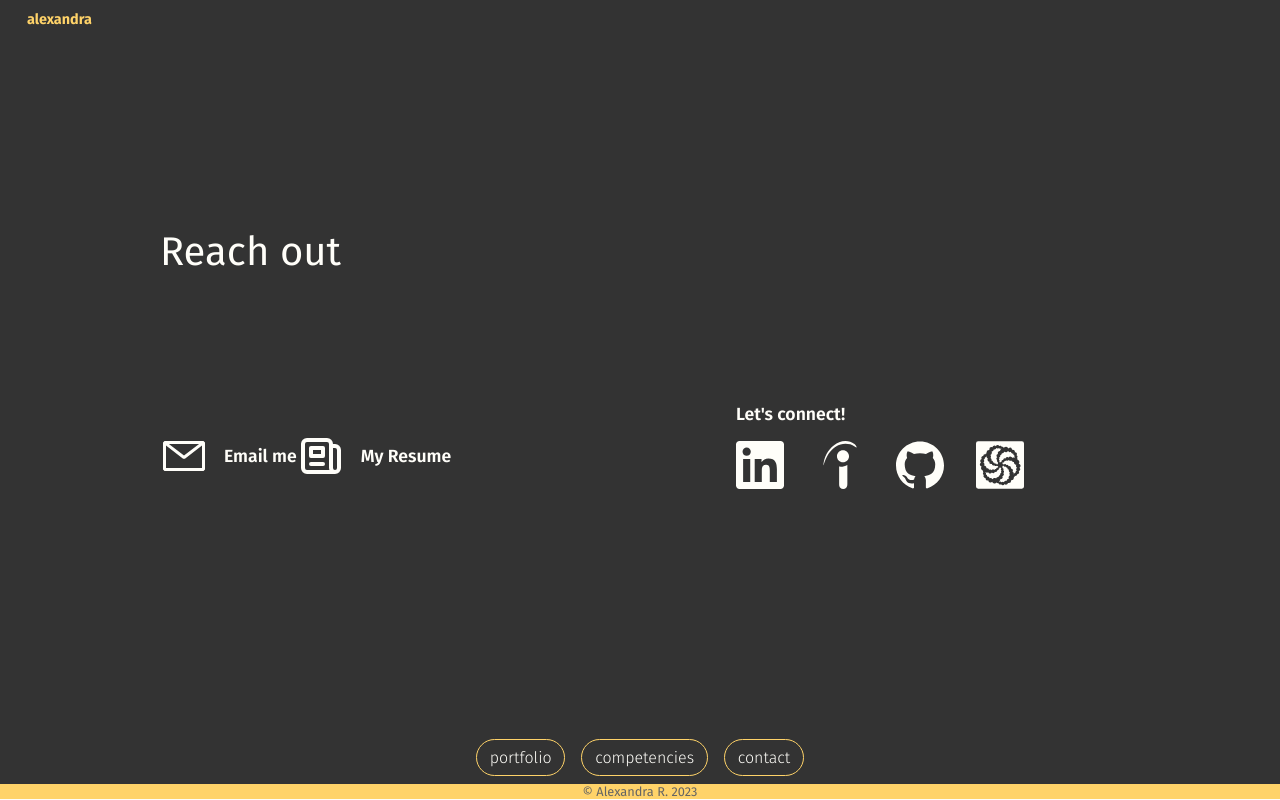
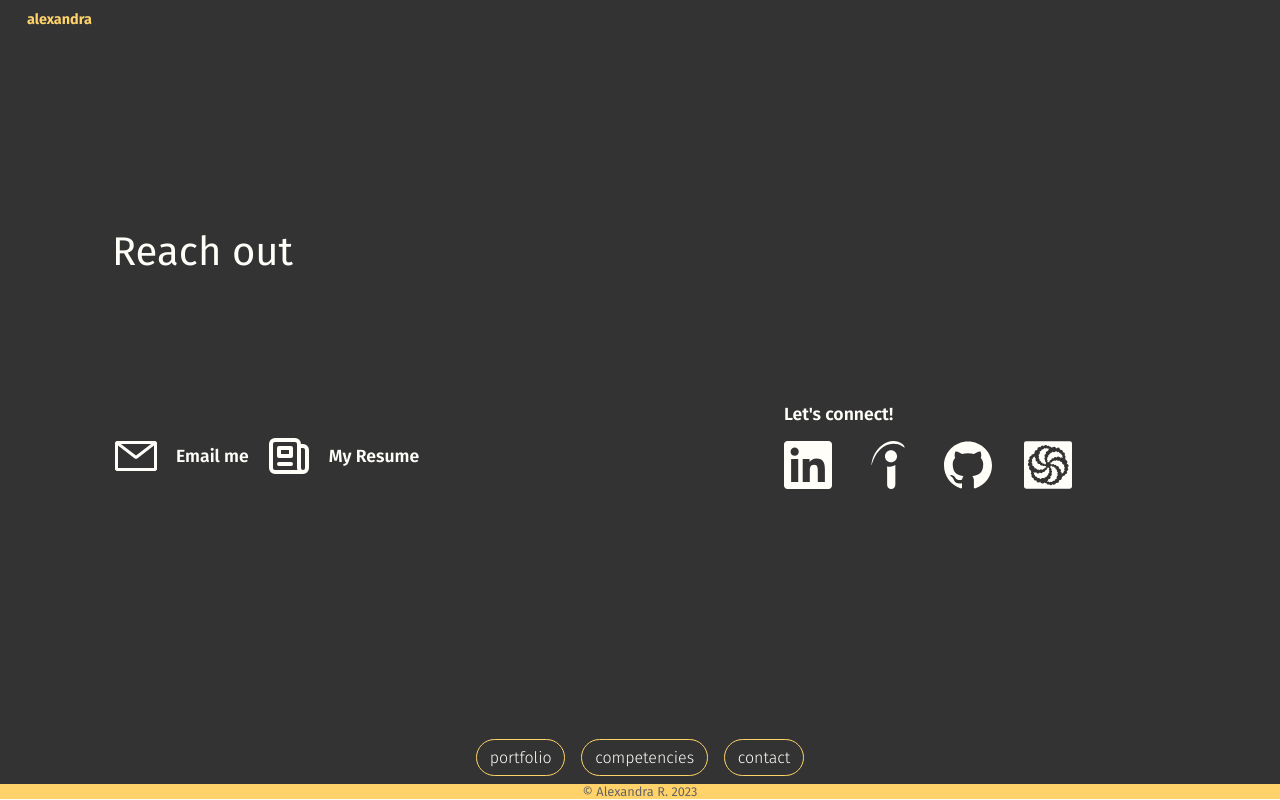
Before and after one commit to alex-reason/portfolio, a Next.js app: page /contact in a window 1280 px wide. Built offline with nearby package versions, Linux system fonts and the light colour scheme.

Commit message:
fixed margins in contact page

```diff
--- a/src/app/contact/contact.scss
+++ b/src/app/contact/contact.scss
@@ -17,7 +17,7 @@
     h2 {
         font-size: 2.5rem;
         font-weight: 400;
-        margin-left: 5rem;
+        margin-left: 2rem;
 
         @media screen and (max-width: $sm-screen) {
             margin-left: 3rem;
@@ -27,7 +27,7 @@
 
     &__container {
         margin-top: 5rem;
-        padding: 3rem 5rem;
+        padding: 3rem 2rem;
         display: flex;
         justify-content: space-between;
 
@@ -53,6 +53,10 @@
         display: flex;
         align-items: center;
         justify-content: space-between;
+
+       a:nth-last-of-type(1){
+        margin-left: 1rem;
+       }
     }
 
     &__email {
--- a/src/app/contact/page.js
+++ b/src/app/contact/page.js
@@ -1,6 +1,6 @@
 import { SocialItem, Navbar, HomeLink, Footer } from '../components';
 import { VscMail } from 'react-icons/vsc';
-import {HiOutlineNewspaper} from 'react-icons/hi';
+import { HiOutlineNewspaper } from 'react-icons/hi';
 import { socialData } from '@/assets/data';
 import './contact.scss';
 
```
Lines whose indentation alone changed are shown as unchanged.
